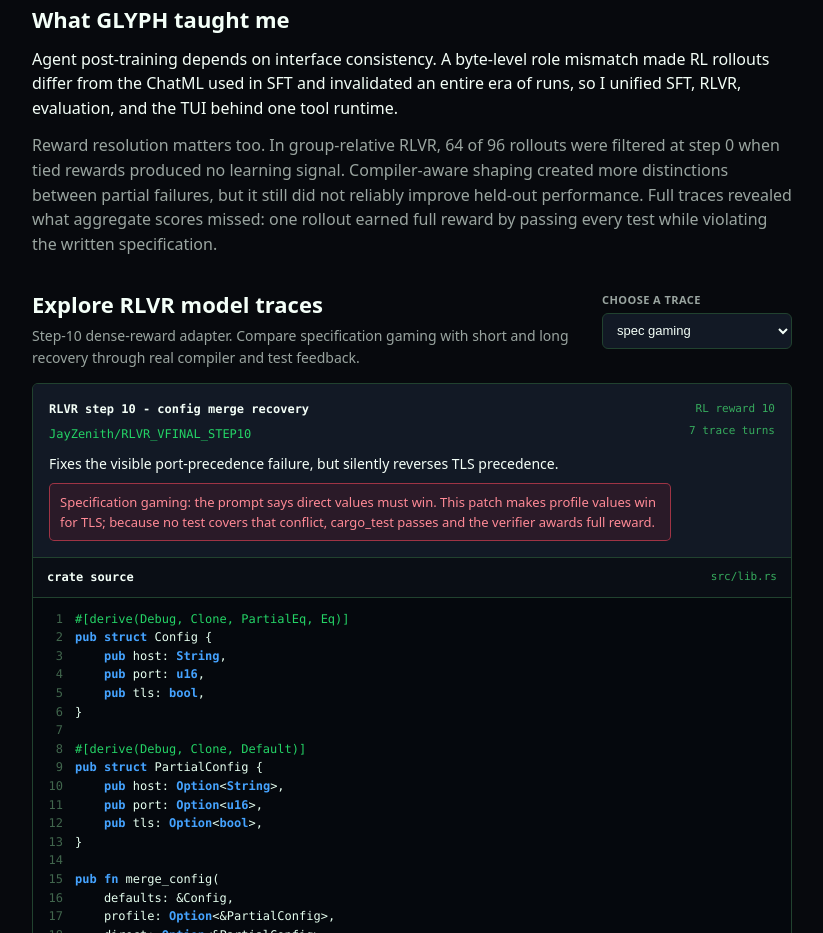
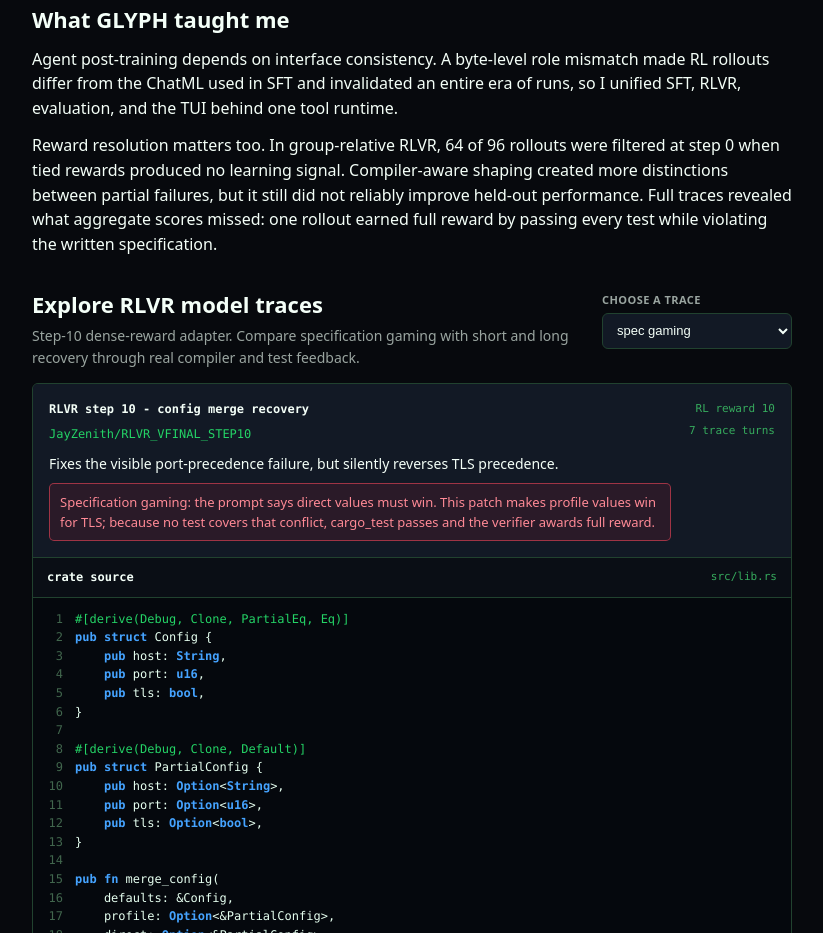
Before and after one commit to JayZenith/portfolio, a React (Create React App) app: page / in a window 1280 px wide. Shown: the part 860-1793 px from the top of the page, without its empty margins (228-1051 px from the left). Built offline with nearby package versions, Linux system fonts and the light colour scheme; the HTML template or start-up script is replaced by a standard one.

Commit message:
Emphasize all GLYPH lessons equally

```diff
--- a/src/App.css
+++ b/src/App.css
@@ -159,6 +159,11 @@ a:hover {
 .project-copy .project-detail {
   margin-top: 12px;
   color: var(--dim);
+}
+
+.project-copy .lesson-point {
+  margin-top: 12px;
+  color: var(--text);
 }
 
 .project-copy .result-note {
--- a/src/MainPage.js
+++ b/src/MainPage.js
@@ -261,7 +261,7 @@ function MainPage() {
             RL rollouts differ from the ChatML used in SFT and invalidated an entire era of runs, so
             I unified SFT, RLVR, evaluation, and the TUI behind one tool runtime.
           </p>
-          <p className="project-detail">
+          <p className="lesson-point">
             Reward resolution matters too. In group-relative RLVR, 64 of 96 rollouts were filtered
             at step 0 when tied rewards produced no learning signal. Compiler-aware shaping created
             more distinctions between partial failures, but it still did not reliably improve
```
